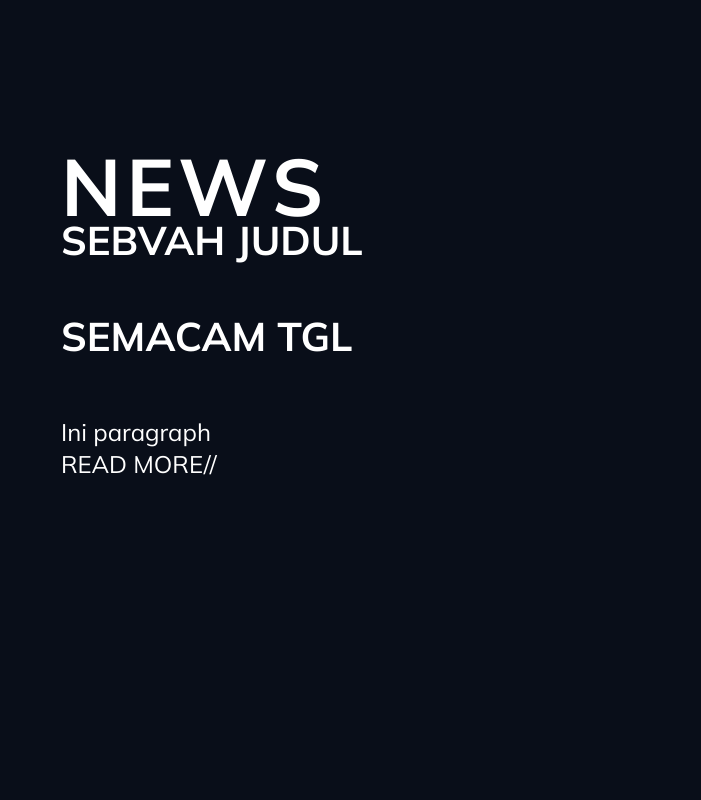
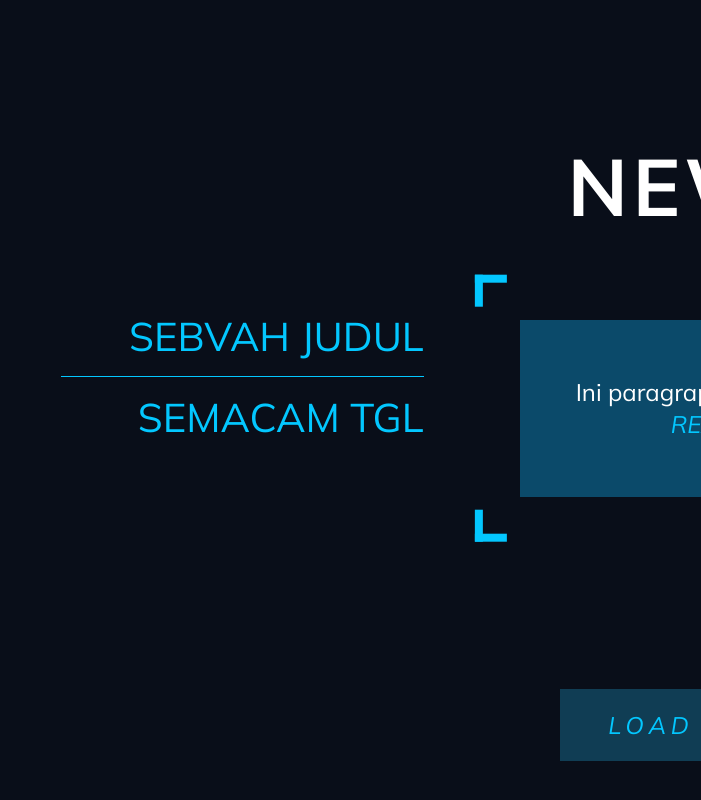
Before and after one commit to fauzialhari/engram-interactive, a Next.js app: page / in a window 1280 px wide. Shown: the part 5370-6170 px from the top of the page, without its empty margins (579-1280 px from the left). Built offline with nearby package versions, Linux system fonts and the light colour scheme.

Commit message:
Update layout News

```diff
--- a/components/News.tsx
+++ b/components/News.tsx
@@ -1,21 +1,36 @@
+import FuturisticEdge from "./FuturisticEdge";
 const News: React.FC<{
   articles: { title: string; date: string; content: string; id: string }[];
 }> = ({ articles }) => {
   return (
     <section className="mx-auto relative w-screen left-1/2 right-1/2 -mx-[50vw] mb-96">
-      <h1>News</h1>
+      <div className="text-center mb-24">
+        <h1 className="inline-block mx-auto">News</h1>
+      </div>
       {articles.map(({ title, date, content, id }) => (
-        <article key={id}>
-          <h2>{title}</h2>
-          <h2>{date}</h2>
-          <div>
+        <article key={id} className="grid grid-cols-3 gap-24 mb-48">
+          <div className="text-right text-primary">
+            <h2 className="mb-0 font-normal">{title}</h2>
+            <hr className="my-6 border-primary" />
+            <h2 className="font-normal">{date}</h2>
+          </div>
+          <div className="relative bg-tertiary p-14">
+            <div className="absolute -z-[1] w-[calc(100%+5.6rem)] h-[calc(100%+5.6rem)] top-1/2 left-1/2 -translate-y-1/2 -translate-x-1/2">
+              <FuturisticEdge></FuturisticEdge>
+            </div>
             <div dangerouslySetInnerHTML={{ __html: content }}></div>
-            <a href="" className="uppercase">
+            <a
+              href="#"
+              className="uppercase text-primary italic text-right float-right"
+            >
               Read More//
             </a>
           </div>
         </article>
       ))}
+      <div className="text-center">
+        <button className="text-primary font-normal italic">Load more</button>
+      </div>
     </section>
   );
 };
```
